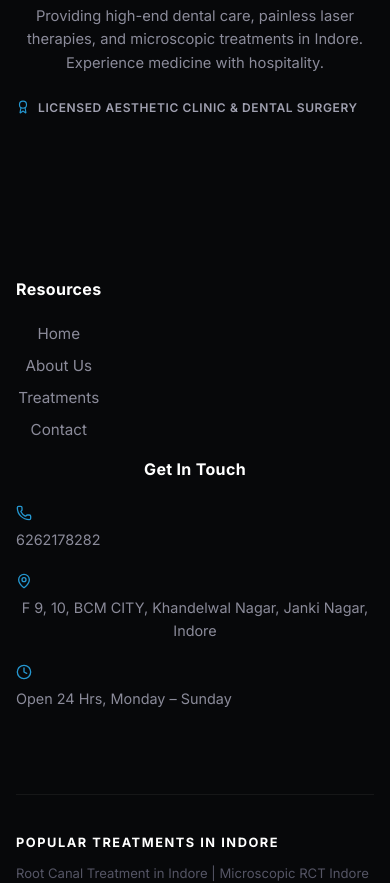
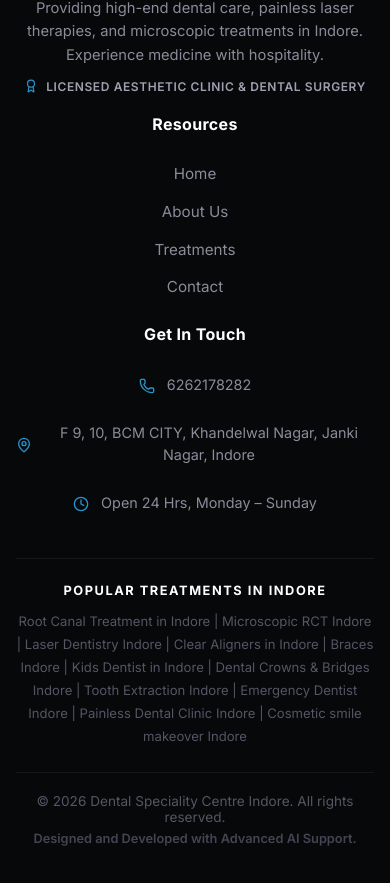
Before and after one commit to bhavyachaturvedi1101-web/Dr-Richa, a React (Vite) app: page /about in a window 390 px wide. Shown: the part 4547-5430 px from the top of the page. Built offline with nearby package versions, Linux system fonts and the light colour scheme; no server answers; a web font is replaced by a local one.

Commit message:
mobile responsive updates and footer fixes

```diff
--- a/src/components/AboutMinimal.jsx
+++ b/src/components/AboutMinimal.jsx
@@ -18,9 +18,10 @@ export default function AboutMinimal() {
         <div style={styles.grid} className="responsive-flex-row">
 
           {/* Left Column: Visual Capsules */}
-          <div style={styles.visualCol}>
+          <div style={styles.visualCol} className="about-visual-col">
             <motion.div
               style={styles.capsuleWrapper}
+              className="about-capsule-wrapper"
               initial={{ opacity: 0, scale: 0.9, y: 20 }}
               whileInView={{ opacity: 1, scale: 1, y: 0 }}
               viewport={{ once: true, amount: 0.2 }}
@@ -43,6 +44,7 @@ export default function AboutMinimal() {
             {/* Overlapping Reception capsule */}
             <motion.div
               style={styles.subCapsuleWrapper}
+              className="about-sub-capsule-wrapper"
               initial={{ opacity: 0, x: -30, y: 30 }}
               whileInView={{ opacity: 1, x: 0, y: 0 }}
               viewport={{ once: true }}
@@ -59,6 +61,7 @@ export default function AboutMinimal() {
             {/* Floating Glassmorphism Badge */}
             <motion.div
               style={styles.badge}
+              className="about-badge-wrapper"
               initial={{ opacity: 0, scale: 0.8 }}
               whileInView={{ opacity: 1, scale: 1 }}
               viewport={{ once: true }}
@@ -67,7 +70,7 @@ export default function AboutMinimal() {
               whileHover={{ scale: 1.1, y: -12 }}
             >
               <div style={styles.badgeInner}>
-                <span style={styles.badgeNum}>9+</span>
+                <span style={styles.badgeNum} className="about-badge-num">9+</span>
                 <span style={styles.badgeText}>Years<br />Mastery</span>
               </div>
             </motion.div>
@@ -180,13 +183,14 @@ const styles = {
     justifyContent: 'center',
   },
   capsuleWrapper: {
-    position: 'absolute',
-    width: '70%',
-    height: '90%',
-    borderRadius: '160px',
+    position: 'relative',
+    width: '420px',
+    height: '420px',
+    borderRadius: '50%',
     overflow: 'hidden',
-    border: '1px solid rgba(0,0,0,0.04)',
-    boxShadow: '0 30px 70px rgba(0, 0, 0, 0.08)',
+    border: '6px solid #ffffff',
+    boxShadow: '0 30px 70px rgba(0, 0, 0, 0.12)',
+    flexShrink: 0,
   },
   mainImg: {
     width: '100%',
@@ -200,11 +204,11 @@ const styles = {
   },
   subCapsuleWrapper: {
     position: 'absolute',
-    bottom: '5%',
-    left: '2%',
-    width: '45%',
-    height: '30%',
-    borderRadius: '40px',
+    bottom: '4%',
+    left: '0%',
+    width: '150px',
+    height: '150px',
+    borderRadius: '50%',
     overflow: 'hidden',
     border: '5px solid #ffffff',
     boxShadow: '0 20px 40px rgba(0,0,0,0.12)',
@@ -217,14 +221,18 @@ const styles = {
   },
   badge: {
     position: 'absolute',
-    top: '12%',
-    right: '2%',
-    backgroundColor: 'rgba(255, 255, 255, 0.85)',
+    top: '4%',
+    right: '0%',
+    width: '115px',
+    height: '115px',
+    backgroundColor: 'rgba(255, 255, 255, 0.88)',
     backdropFilter: 'blur(16px)',
     border: '1px solid rgba(255,255,255,0.4)',
-    borderRadius: '35px',
-    padding: '1.25rem 2rem',
-    boxShadow: '0 20px 40px rgba(0,0,0,0.08)',
+    borderRadius: '50%',
+    display: 'flex',
+    alignItems: 'center',
+    justifyContent: 'center',
+    boxShadow: '0 20px 40px rgba(0,0,0,0.1)',
     zIndex: 10,
     cursor: 'default',
   },
--- a/src/components/Footer.jsx
+++ b/src/components/Footer.jsx
@@ -16,8 +16,8 @@ export default function Footer() {
         <div style={styles.grid} className="footer-container">
 
           {/* Brand Info */}
-          <div style={styles.brand}>
-            <div style={styles.logoRow}>
+          <div style={styles.brand} className="footer-brand-col">
+            <div style={styles.logoRow} className="footer-logo-row">
               <div style={{
                 width: '38px',
                 height: '38px',
@@ -36,14 +36,14 @@ export default function Footer() {
             <p style={styles.tagline}>
               Providing high-end dental care, painless laser therapies, and microscopic treatments in Indore. Experience medicine with hospitality.
             </p>
-            <div style={styles.certBlock}>
+            <div style={styles.certBlock} className="footer-cert-block">
               <Award size={14} color="var(--brand-surgical-blue)" />
               <span style={styles.certText}>Licensed Aesthetic Clinic & Dental Surgery</span>
             </div>
           </div>
 
           {/* Navigation Links */}
-          <div>
+          <div className="footer-nav-col">
             <h4 style={styles.colTitle}>Resources</h4>
             {[
               { label: 'Home', to: '/' },
@@ -58,17 +58,17 @@ export default function Footer() {
           </div>
 
           {/* Contact Details */}
-          <div>
+          <div className="footer-contact-col">
             <h4 style={styles.colTitle}>Get In Touch</h4>
-            <div style={styles.infoRow}>
+            <div style={styles.infoRow} className="footer-info-row">
               <Phone size={16} color="var(--brand-surgical-blue)" style={{ flexShrink: 0, marginTop: '2px' }} />
               <span style={styles.infoText}>6262178282</span>
             </div>
-            <div style={styles.infoRow}>
+            <div style={styles.infoRow} className="footer-info-row">
               <MapPin size={16} color="var(--brand-surgical-blue)" style={{ flexShrink: 0, marginTop: '2px' }} />
               <span style={styles.infoText}>F 9, 10, BCM CITY, Khandelwal Nagar, Janki Nagar, Indore</span>
             </div>
-            <div style={styles.infoRow}>
+            <div style={styles.infoRow} className="footer-info-row">
               <Clock size={16} color="var(--brand-surgical-blue)" style={{ flexShrink: 0, marginTop: '2px' }} />
               <span style={styles.infoText}>Open 24 Hrs, Monday – Sunday</span>
             </div>
@@ -77,7 +77,7 @@ export default function Footer() {
         </div>
 
         {/* Local SEO keywords */}
-        <div style={styles.seoFooter}>
+        <div style={styles.seoFooter} className="footer-seo-block">
           <p style={styles.seoTitle}>Popular Treatments in Indore</p>
           <p style={styles.seoText}>
             Root Canal Treatment in Indore | Microscopic RCT Indore | Laser Dentistry Indore | Clear Aligners in Indore | Braces Indore | Kids Dentist in Indore | Dental Crowns & Bridges Indore | Tooth Extraction Indore | Emergency Dentist Indore | Painless Dental Clinic Indore | Cosmetic smile makeover Indore
@@ -85,7 +85,7 @@ export default function Footer() {
         </div>
 
         {/* Bottom Credits */}
-        <div style={styles.bottom}>
+        <div style={styles.bottom} className="footer-bottom-row">
           <p style={styles.bottomText}>© 2026 Dental Speciality Centre Indore. All rights reserved.</p>
           <p style={styles.creditsText}>Designed and Developed with Advanced AI Support.</p>
         </div>
--- a/src/components/Specialist.jsx
+++ b/src/components/Specialist.jsx
@@ -257,6 +257,7 @@ export default function Specialist() {
                 return (
                   <motion.div
                     key={item.id}
+                    className="expertise-tab-card"
                     onClick={() => setActiveIndex(idx)}
                     onMouseEnter={() => { setActiveIndex(idx); setIsPaused(true); }}
                     onMouseLeave={() => setIsPaused(false)}
@@ -269,6 +270,11 @@ export default function Specialist() {
                     whileHover={{ x: 6, backgroundColor: '#ffffff' }}
                     transition={{ duration: 0.3 }}
                   >
+                    {/* Mobile-only treatment background image */}
+                    <div className="expertise-card-mobile-bg">
+                      <img src={item.image} alt={item.title} className="expertise-mobile-bg-img" />
+                      <div className="expertise-mobile-bg-overlay" />
+                    </div>
                     {/* Active Progress Bar Animation */}
                     {isActive && (
                       <motion.div
--- a/src/index.css
+++ b/src/index.css
@@ -3,6 +3,11 @@
 @tailwind base;
 @tailwind components;
 @tailwind utilities;
+
+.expertise-card-mobile-bg,
+.process-mobile-vertical-line {
+  display: none !important;
+}
 
 /* ============================================
    CSS VARIABLES
--- a/src/mobile.css
+++ b/src/mobile.css
@@ -74,11 +74,53 @@
     gap: 2.5rem !important;
   }
 
-  /* Shrink the image column height */
-  .responsive-flex-row > div:first-child {
+  .about-visual-col {
     flex: unset !important;
     width: 100% !important;
+    max-width: 320px !important;
     height: 320px !important;
+    margin: 0 auto !important;
+    position: relative !important;
+    display: flex !important;
+    align-items: center !important;
+    justify-content: center !important;
+  }
+
+  .about-capsule-wrapper {
+    position: relative !important;
+    width: 250px !important;
+    height: 250px !important;
+    border-radius: 50% !important;
+    left: auto !important;
+    top: auto !important;
+    border: 4px solid #ffffff !important;
+  }
+
+  .about-sub-capsule-wrapper {
+    position: absolute !important;
+    width: 100px !important;
+    height: 100px !important;
+    border-radius: 50% !important;
+    left: 0% !important;
+    bottom: 0% !important;
+    border: 3px solid #ffffff !important;
+  }
+
+  .about-badge-wrapper {
+    position: absolute !important;
+    top: 0% !important;
+    right: 0% !important;
+    width: 85px !important;
+    height: 85px !important;
+    border-radius: 50% !important;
+    padding: 0 !important;
+    display: flex !important;
+    align-items: center !important;
+    justify-content: center !important;
+  }
+
+  .about-badge-num {
+    font-size: 1.4rem !important;
   }
 
   /* Text column full width */
@@ -144,15 +186,67 @@
     gap: 2rem !important;
   }
 
-  /* Hide sticky image col on mobile — tabs only */
+  /* Hide sticky image col on mobile since cards feature their image background directly */
   .expertise-image-col {
-    position: static !important;
-    top: auto !important;
+    display: none !important;
   }
 
-  .expertise-image-frame {
-    height: 280px !important;
-    border-radius: 20px !important;
+  /* Light theme card container for mobile */
+  .expertise-tab-card {
+    position: relative !important;
+    overflow: hidden !important;
+    border-radius: 24px !important;
+    background-color: #ffffff !important;
+    border: 1px solid rgba(14, 165, 233, 0.16) !important;
+    box-shadow: 0 10px 30px rgba(12, 35, 64, 0.05) !important;
+    padding: 1.25rem !important;
+    display: flex !important;
+    flex-direction: column !important;
+  }
+
+  /* Treatment image inside crisp light photo frame */
+  .expertise-card-mobile-bg {
+    display: block !important;
+    position: relative !important;
+    width: 100% !important;
+    height: 190px !important;
+    border-radius: 16px !important;
+    overflow: hidden !important;
+    margin-bottom: 0.85rem !important;
+    order: -1 !important;
+    flex-shrink: 0 !important;
+  }
+
+  .expertise-mobile-bg-img {
+    width: 100% !important;
+    height: 100% !important;
+    object-fit: cover !important;
+    opacity: 1 !important;
+    filter: none !important;
+  }
+
+  .expertise-mobile-bg-overlay {
+    display: none !important;
+  }
+
+  /* Clean Light Theme Typography */
+  .expertise-tab-card h4 {
+    color: #0c2340 !important;
+    font-size: 1.18rem !important;
+    font-weight: 800 !important;
+    text-shadow: none !important;
+    margin-top: 0.2rem !important;
+  }
+
+  .expertise-tab-card p {
+    color: #475569 !important;
+    font-size: 0.88rem !important;
+    line-height: 1.6 !important;
+    text-shadow: none !important;
+  }
+
+  .expertise-tab-card span {
+    text-shadow: none !important;
   }
 
   /* Glass card hidden on mobile */
@@ -192,16 +286,33 @@
   }
 
   .bento-card {
-    min-height: 380px !important;
-    border-radius: 22px !important;
+    min-height: unset !important;
+    height: auto !important;
+    border-radius: 20px !important;
   }
 
   .bento-card-photo-box {
-    height: 200px !important;
+    height: 135px !important;
+  }
+
+  .bento-num-badge {
+    padding: 4px 10px !important;
+    font-size: 0.72rem !important;
+  }
+
+  .bento-icon-btn {
+    width: 36px !important;
+    height: 36px !important;
   }
 
   .bento-card-bottom {
-    padding: 1.4rem !important;
+    padding: 1.1rem 1.2rem !important;
+    gap: 0.65rem !important;
+  }
+
+  .bento-card-bottom p {
+    font-size: 0.86rem !important;
+    line-height: 1.5 !important;
   }
 
   .bento-heading {
@@ -249,10 +360,18 @@
     display: none !important;
   }
 
-  /* Remove translateX offsets on mobile */
+  .process-mobile-vertical-line {
+    display: block !important;
+  }
+
+  /* Remove translateX offsets on mobile & allow clean Y-slide entrance animation */
+  .process-step-item {
+    width: 100% !important;
+  }
+
   .timeline-node-1,
   .timeline-node-2 {
-    transform: translateX(0) !important;
+    transform: none !important;
   }
 
   /* Dental illustration shrinks */
@@ -318,9 +437,29 @@
     gap: 1rem !important;
   }
 
-  /* Myths grid → single column */
-  #education div[style*="mythsGrid"] {
-    grid-template-columns: 1fr !important;
+  .myth-card-item {
+    padding: 1.4rem !important;
+    border-radius: 20px !important;
+    gap: 1.25rem !important;
+  }
+
+  .myth-row-block,
+  .fact-row-block {
+    display: flex !important;
+    flex-direction: column !important;
+    align-items: flex-start !important;
+    gap: 0.6rem !important;
+    width: 100% !important;
+  }
+
+  .myth-left-badge,
+  .fact-left-badge {
+    align-self: flex-start !important;
+    margin-bottom: 0.15rem !important;
+  }
+
+  .fact-row-block {
+    padding-top: 1.25rem !important;
   }
 }
 
@@ -334,19 +473,73 @@
     border-top: 1px solid rgba(255, 255, 255, 0.1) !important;
   }
 
-  .footer-container {
-    flex-direction: column !important;
-    gap: 2.5rem !important;
+  footer div[style*="inner"] {
+    padding: 1.75rem 1.25rem 1.5rem !important;
   }
 
-  footer div[style*="inner"] {
-    padding: 3rem 1.25rem 2rem !important;
+  .footer-container {
+    display: flex !important;
+    flex-direction: column !important;
+    align-items: center !important;
+    text-align: center !important;
+    gap: 1rem !important;
+    margin-bottom: 1.5rem !important;
   }
 
-  footer div[style*="bottom"] {
+  .footer-brand-col {
+    display: flex !important;
     flex-direction: column !important;
-    align-items: flex-start !important;
+    align-items: center !important;
+    text-align: center !important;
+    width: 100% !important;
     gap: 0.5rem !important;
+    margin-bottom: 0.25rem !important;
+    flex: none !important;
+    height: auto !important;
+    min-height: unset !important;
+  }
+
+  .footer-nav-col,
+  .footer-contact-col {
+    display: flex !important;
+    flex-direction: column !important;
+    align-items: center !important;
+    text-align: center !important;
+    width: 100% !important;
+    gap: 0.35rem !important;
+    margin-top: 0 !important;
+    flex: none !important;
+    height: auto !important;
+    min-height: unset !important;
+  }
+
+  .footer-logo-row,
+  .footer-cert-block,
+  .footer-info-row {
+    justify-content: center !important;
+    align-items: center !important;
+    text-align: center !important;
+    width: 100% !important;
+  }
+
+  .footer-cert-block {
+    margin-top: 0.2rem !important;
+    margin-bottom: 0 !important;
+  }
+
+  .footer-seo-block {
+    text-align: center !important;
+    padding-top: 1.5rem !important;
+    margin-bottom: 1.5rem !important;
+  }
+
+  .footer-bottom-row {
+    display: flex !important;
+    flex-direction: column !important;
+    align-items: center !important;
+    text-align: center !important;
+    gap: 0.4rem !important;
+    padding-top: 1.25rem !important;
   }
 }
 
```
Also changed, not shown: src/components/Education.jsx (+5 -4 lines), src/components/Process.jsx (+34 -9 lines).
